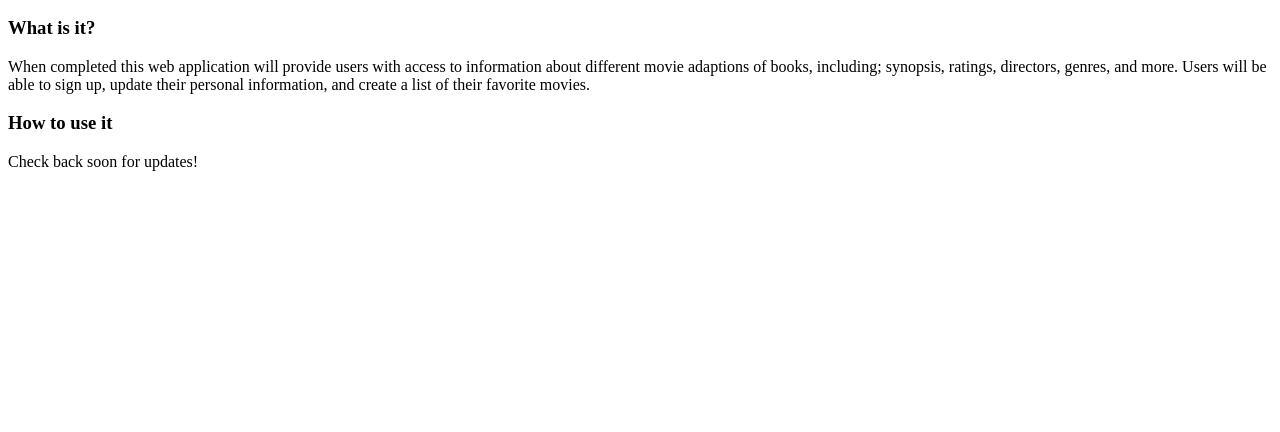
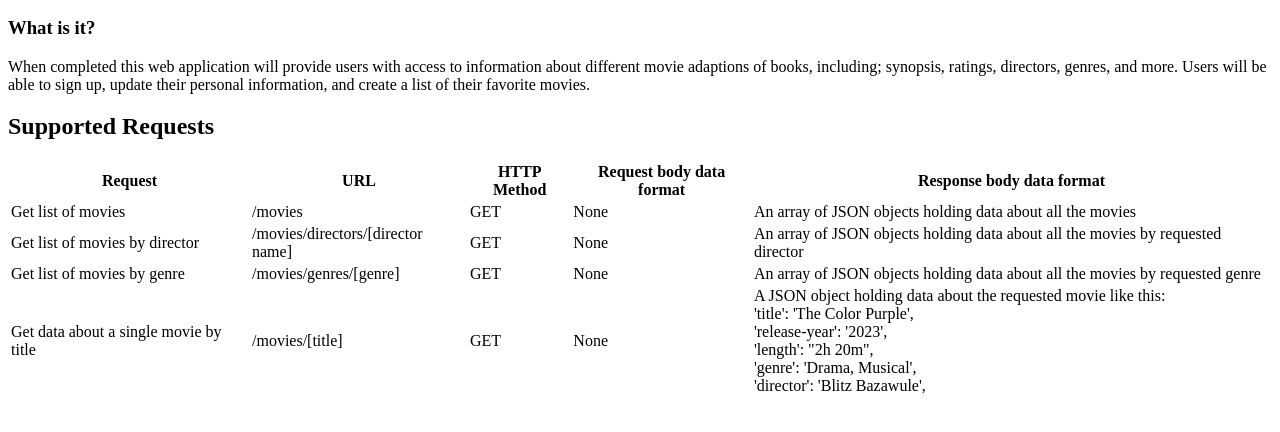
Before and after one commit to CardonEmily/movie-api, a website: page Public/documentation.html in a window 1280 px wide. Shown: the part 110-542 px from the top of the page. Drawn offline with Linux system fonts and the light colour scheme.

Commit message:
Updating documentation
Updating documentation to reflect the uses and needs of the api.

```diff
--- a/Public/documentation.html
+++ b/Public/documentation.html
@@ -16,7 +16,67 @@
       update their personal information, and create a list of their favorite
       movies.
     </p>
-    <h3>How to use it</h3>
-    <p>Check back soon for updates!</p>
+    <h2>Supported Requests</h2>
+    <table class="table table-striped">
+      <thead>
+        <tr>
+          <th scope="col">Request</th>
+          <th scope="col">URL</th>
+          <th scope="col">HTTP Method</th>
+          <th scope="col">Request body data format</th>
+          <th scope="col">Response body data format</th>
+        </tr>
+      </thead>
+      <tbody>
+        <tr>
+          <td>Get list of movies</td>
+          <td>/movies</td>
+          <td>GET</td>
+          <td>None</td>
+          <td>An array of JSON objects holding data about all the movies</td>
+        </tr>
+        <tr>
+          <td>Get list of movies by director</td>
+          <td>/movies/directors/[director name]</td>
+          <td>GET</td>
+          <td>None</td>
+          <td>
+            An array of JSON objects holding data about all the movies by
+            requested director
+          </td>
+        </tr>
+        <!-- <tr>
+          <td>Get list of movies by year of release</td>
+          <td>/movies/releaseYear/[year]</td>
+          <td>GET</td>
+          <td>None</td>
+          <td>An array of JSON objects holding data about all the movies by requested year of release</td>
+        </tr> -->
+        <tr>
+          <td>Get list of movies by genre</td>
+          <td>/movies/genres/[genre]</td>
+          <td>GET</td>
+          <td>None</td>
+          <td>
+            An array of JSON objects holding data about all the movies by
+            requested genre
+          </td>
+        </tr>
+        <tr>
+          <td>Get data about a single movie by title</td>
+          <td>/movies/[title]</td>
+          <td>GET</td>
+          <td>None</td>
+          <td>
+            A JSON object holding data about the requested movie like this:<br />
+            'title': 'The Color Purple',<br />
+            'release-year': '2023',<br />
+            'length': "2h 20m",<br />
+            'genre': 'Drama, Musical',<br />
+            'director': 'Blitz Bazawule',<br />
+          </td>
+        </tr>
+      </tbody>
+    </table>
   </body>
 </html>
```
